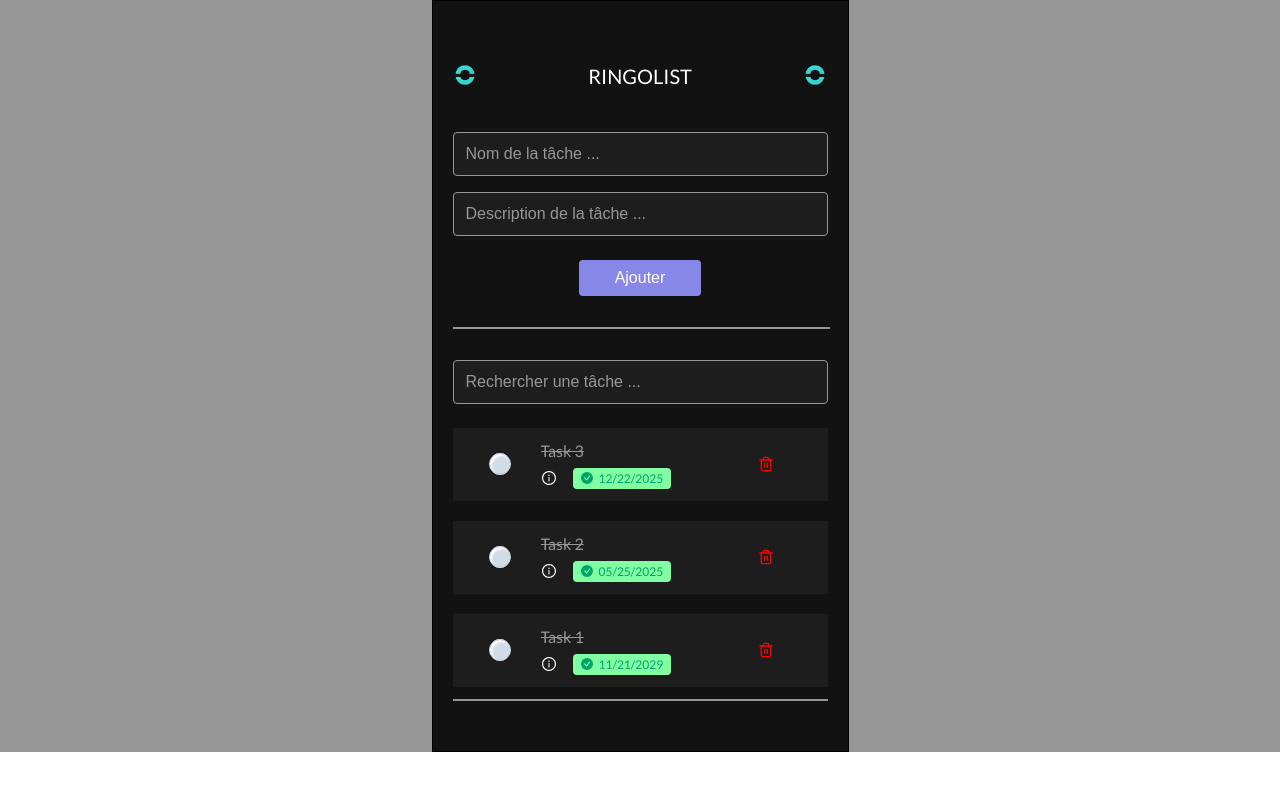
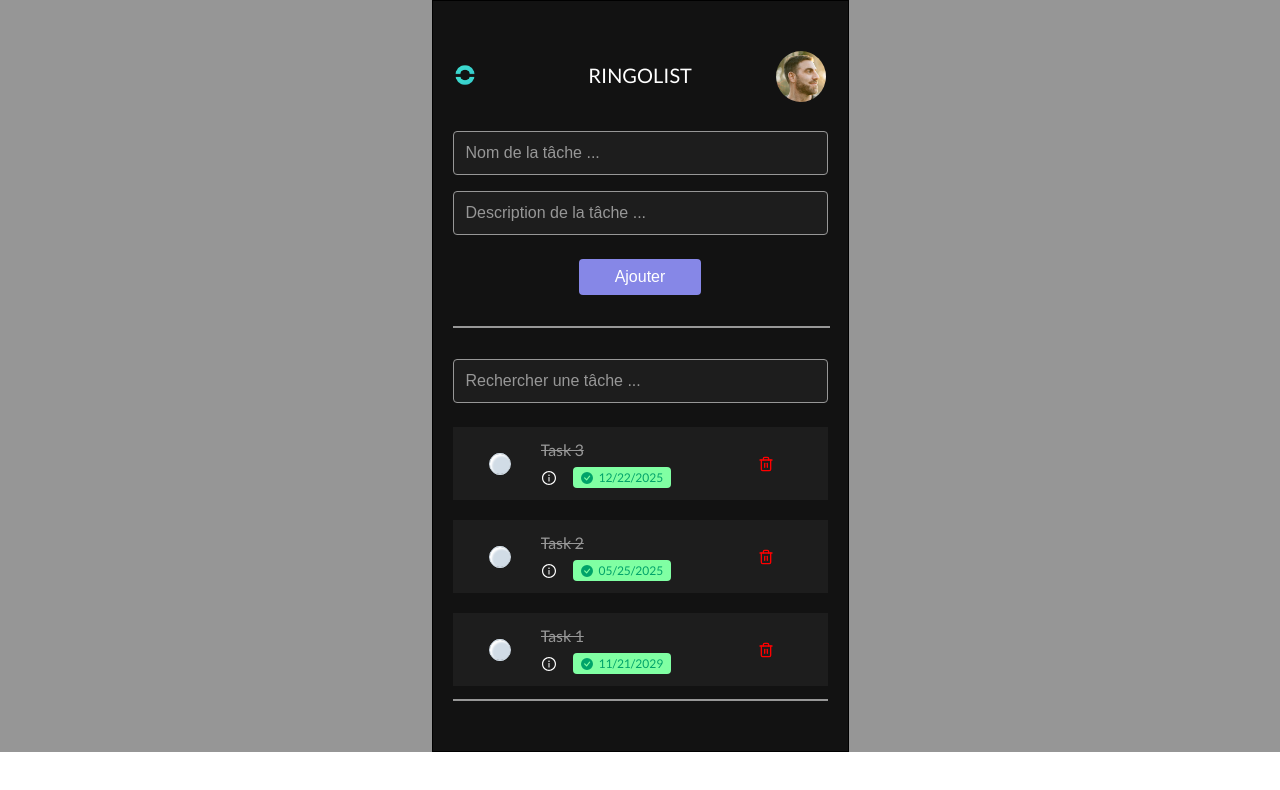
Before and after one commit to stephanemalho/ringo-test, a React (Vite) app: page / in a window 1280 px wide. Shown: the top 790 px of the page. Built offline with nearby package versions, Linux system fonts and the light colour scheme.

Commit message:
✨  F09 : Header > add profile picture

```diff
--- a/src/components/pages/home/Header/Header.jsx
+++ b/src/components/pages/home/Header/Header.jsx
@@ -2,13 +2,14 @@ import Title from "../../../reusableUI/Title";
 import { TASK_TITLE } from "../../../../constants/constants";
 import styled from "styled-components";
 import Logo from "../../../reusableUI/Logo";
+import Profile from "./Profile";
 
 const Header = () => {
   return (
     <HeaderStyled>
       <Logo />
-      <Title label={TASK_TITLE} />
-      <Logo />
+      <Title className="title" label={TASK_TITLE} />
+      <Profile />
     </HeaderStyled>
   );
 };
@@ -20,4 +21,12 @@ const HeaderStyled = styled.div`
   display: flex;
   justify-content: space-between;
   align-items: center;
+  position: relative;
+
+  .title {
+    position: absolute;
+    right: 50%;
+    bottom: 25%;
+    transform: translate(50%, 50%);
+  }
 `;
--- /dev/null
+++ b/src/components/pages/home/Header/Profile.jsx
@@ -0,0 +1,27 @@
+import { styled } from "styled-components";
+import { theme } from "../../../../theme";
+
+const Profile = () => {
+  return (
+    <ProfileStyled>
+      <img src="images/profile-picture.png" alt="profile" />
+    </ProfileStyled>
+  );
+};
+
+export default Profile;
+
+const ProfileStyled = styled.div`
+  /* border: 1px solid red; */
+
+  width: 50px;
+  height: 50px;
+  position: relative;
+  right: 2px;
+  img {
+    border-radius: ${theme.borderRadius.circle};
+    object-fit: cover;
+    object-position: center;
+    width: 100%;
+  }
+`;
--- a/src/components/pages/home/Home.jsx
+++ b/src/components/pages/home/Home.jsx
@@ -3,7 +3,6 @@ import Tasks from "./tasks/Tasks";
 import Form from "./taskForm/Form";
 import { styled } from "styled-components";
 import SearchBar from "./searchBar/SearchBar";
-import { getTasks } from "../../../api/tasksAPI";
 import TaskContext from "../../../context/TaskContext";
 import Header from "./Header/Header";
 import { theme } from "../../../theme";
--- a/src/components/reusableUI/Title.jsx
+++ b/src/components/reusableUI/Title.jsx
@@ -1,8 +1,8 @@
 import { theme } from "../../theme";
 import styled from "styled-components";
 /* eslint-disable react/prop-types */
-const Title = ({ label }) => {
-  return <TitleStyled>{label}</TitleStyled>;
+const Title = ({ label, className }) => {
+  return <TitleStyled className={className}>{label}</TitleStyled>;
 };
 
 export default Title;
```
Also changed, not shown: public/images/profile-picture.avif (added), public/images/profile-picture.png (added).
